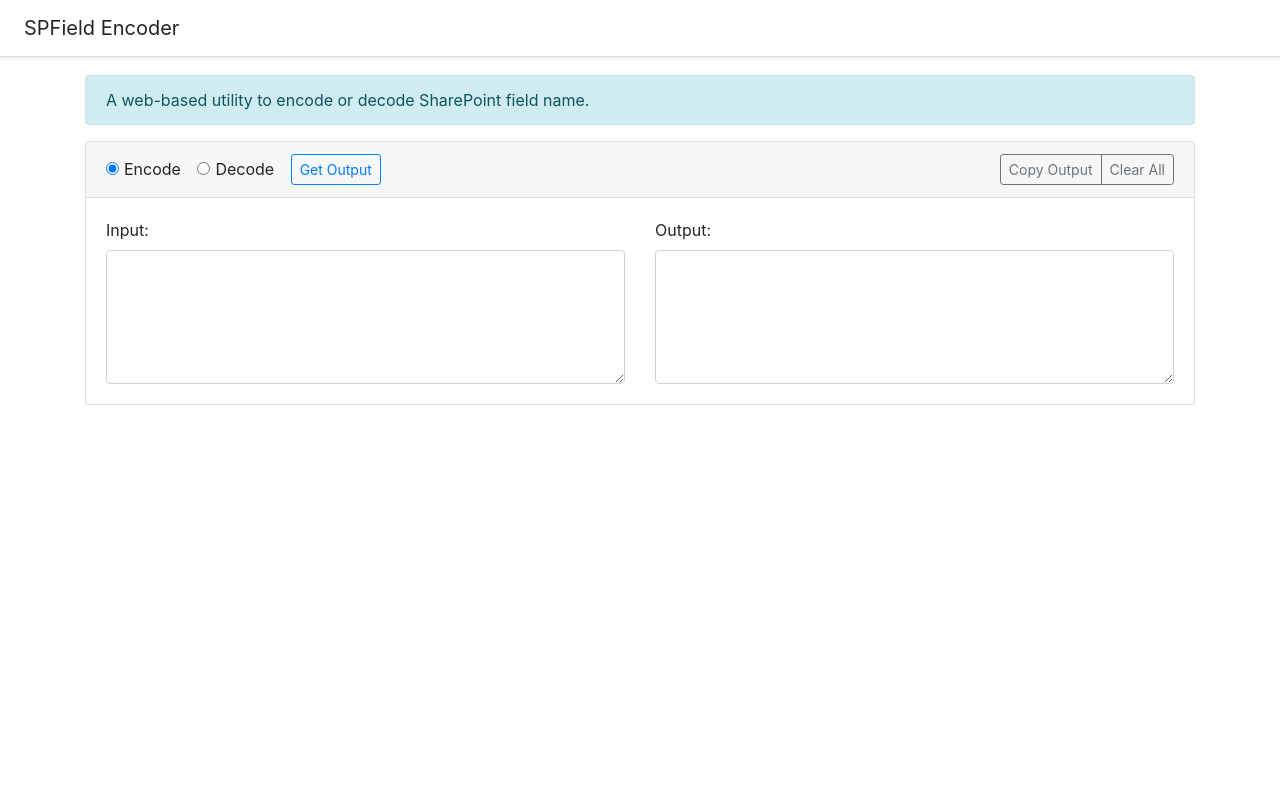
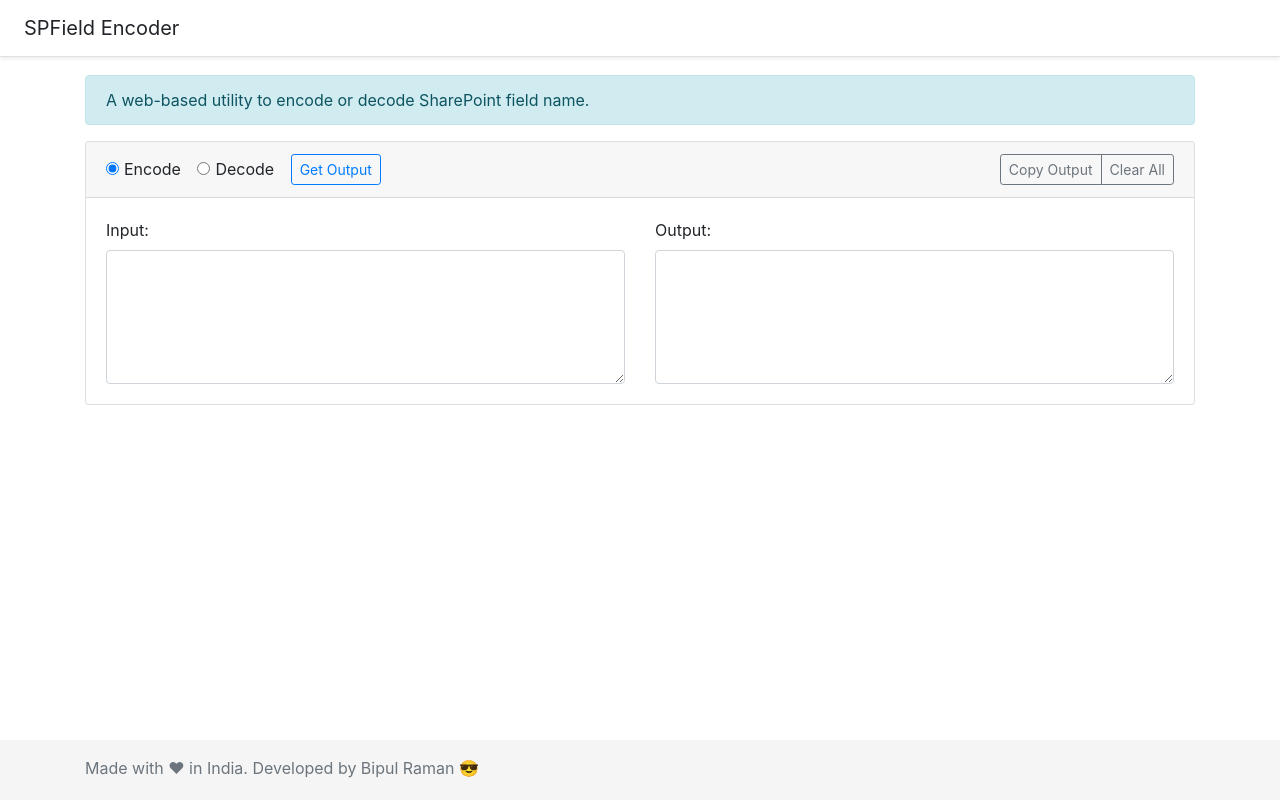
Before and after one commit to BipulRaman/SPFieldEncoder, a plain HTML site: page index.html in a window 1280 px wide. Drawn offline with nearby package versions, Linux system fonts and the light colour scheme.

Commit message:
code updated

```diff
--- a/index.html
+++ b/index.html
@@ -10,18 +10,45 @@
     <link rel="stylesheet" href="https://stackpath.bootstrapcdn.com/bootstrap/4.3.1/css/bootstrap.min.css">
     <script type="text/javascript" src="./app.js"></script>
     <style>
-        .container {
+        main {
             margin-top: 75px;
+        }
+
+        html {
+            height: 100%;
+        }
+
+        body {
+            min-height: 100%;
+            padding: 0;
+            margin: 0;
+            position: relative;
+        }
+
+        body::after {
+            content: '';
+            display: block;
+            height: 100px;
+        }
+
+        footer {
+            position: absolute;
+            bottom: 0;
+            width: 100%;
+            height: 60px;
+            background-color: #f5f5f5;
         }
     </style>
 </head>
 
-<body>
+<body class="d-flex flex-column h-100">
+    <header>
         <div
             class="d-flex flex-column flex-md-row align-items-center p-3 px-md-4 mb-3 bg-white border-bottom shadow-sm fixed-top">
             <h5 class="my-0 mr-md-auto font-weight-normal">SPField Encoder</h5>
         </div>
-
+    </header>
+    <main role="main" class="flex-shrink-0">
         <div class="container">
             <div class="alert alert-info" role="alert">
                 A web-based utility to encode or decode SharePoint field name.
@@ -30,12 +57,13 @@
                 <div class="card">
                     <div class="card-header">
                         <div class="form-check form-check-inline">
-                        <input class="form-check-input" type="radio" name="convertType" id="radioEncode" value="Encode"
-                            checked>
+                            <input class="form-check-input" type="radio" name="convertType" id="radioEncode"
+                                value="Encode" checked>
                             <label class="form-check-label" for="radioEncode">Encode</label>
                         </div>
                         <div class="form-check form-check-inline">
-                        <input class="form-check-input" type="radio" name="convertType" id="radioEncode" value="Decode">
+                            <input class="form-check-input" type="radio" name="convertType" id="radioEncode"
+                                value="Decode">
                             <label class="form-check-label" for="radioDecode">Decode</label>
                         </div>
                         <div class="form-check form-check-inline">
@@ -64,6 +92,12 @@
                 </div>
             </form>
         </div>
+    </main>
+    <footer class="footer mt-auto py-3">
+        <div class="container">
+            <span class="text-muted">Made with ❤ in India. Developed by Bipul Raman 😎</span>
+        </div>
+    </footer>
 </body>
 
 </html>
```
Lines whose indentation alone changed are shown as unchanged.
